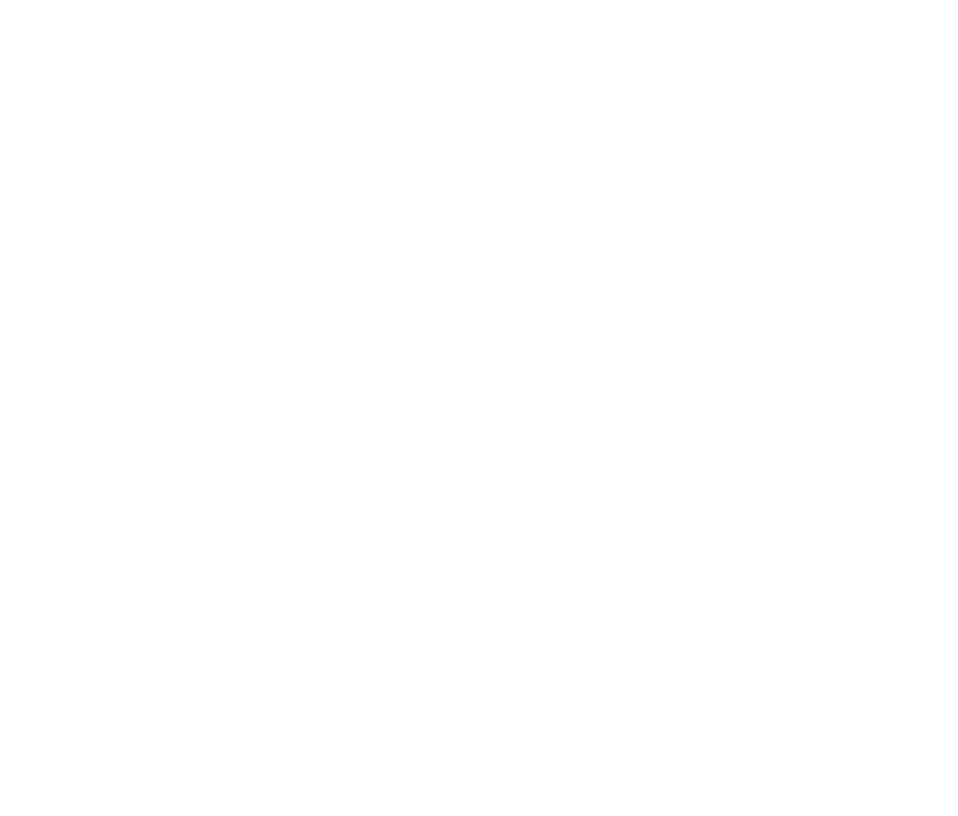
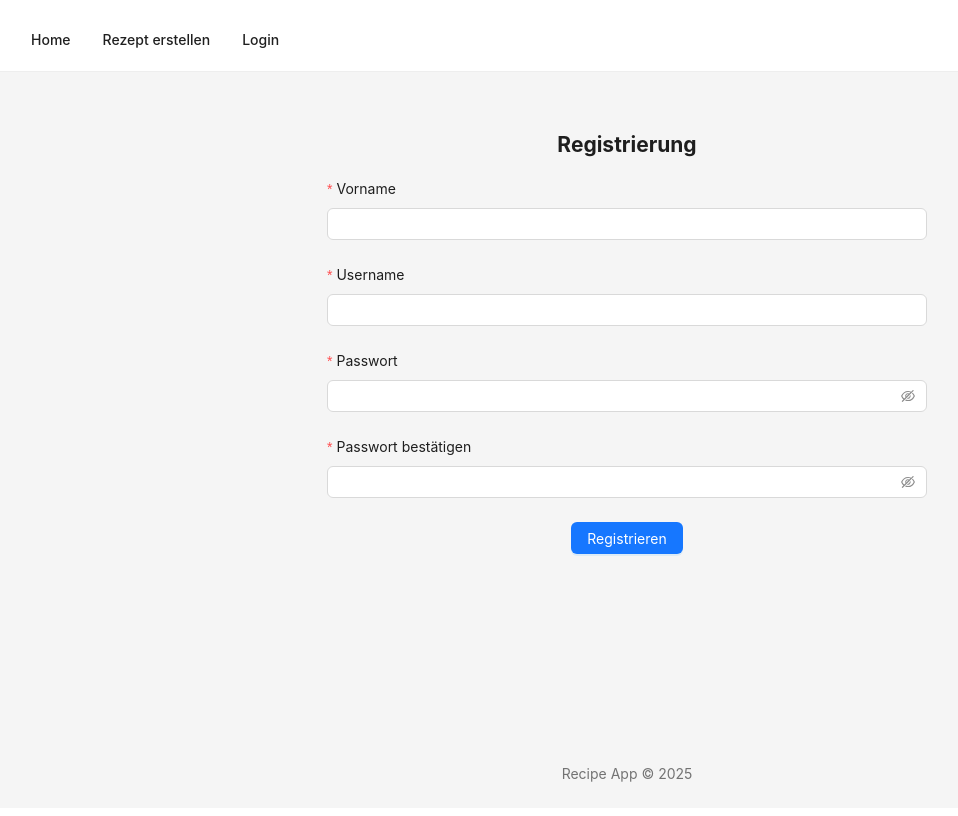
Before and after one commit to lisamsklv/WAP25-Project, a React (Vite) app: page /registration in a window 1280 px wide. Shown: the whole page, without its empty margins (13-971 px from the left). Built offline with nearby package versions, Linux system fonts and the light colour scheme.

Commit message:
working home, clicking recipe, logout(sus) edited register, nav
home is not auth anymore, u can click recipe card and it works. nav bar edited that search recipe & categories only shown in home. login also changes to logout but only with reload ! (idk why yet) but it works, edited routes format?

```diff
--- a/app.js
+++ b/app.js
@@ -65,7 +65,9 @@ try {
 
   app.use('/api/token', oauth.token({ requireClientAuthentication: { password: false, refresh_token: false } })); // use oauth token middleware
   app.use('/api/register', register); // handle user registration
-  app.use('/api', oauth.authenticate(), api); // use oauth authentication middleware on any resource that should be protected
+  //app.use('/api', oauth.authenticate(), api); // use oauth authentication middleware on any resource that should be protected
+app.use('/api', api);
+
 
 
 // ===========================================
--- a/src/App.jsx
+++ b/src/App.jsx
@@ -1,3 +1,5 @@
+// App.jsx
+import React, { useState, useEffect } from "react";
 import { Layout, Menu, Input, Dropdown, Space, Typography } from "antd";
 import { DownOutlined } from "@ant-design/icons";
 import { Link, useLocation } from "react-router-dom";
@@ -9,46 +11,38 @@ export default function App({ children }) {
   const { t } = useTranslation();
   const location = useLocation();
 
+  // simple auth state (replace with real token check later)
+  const [isLoggedIn, setIsLoggedIn] = useState(false);
+
+  useEffect(() => {
+    const token = localStorage.getItem("accessToken");
+    setIsLoggedIn(!!token);
+  }, []);
+
+  const handleLogout = () => {
+    localStorage.removeItem("accessToken");
+    setIsLoggedIn(false);
+  };
+
   const menuItems = [
     { key: "/", label: <Link to="/">{t("Home")}</Link> },
-    { key: "/createrecipe", label: <Link to="/createrecipe">{t("Create Recipe")}</Link> },
-    { key: "/login", label: <Link to="/login">{t("Login")}</Link> },
+    { key: "/createrecipe", label: <Link to="/createrecipe">{t("Rezept erstellen")}</Link> },
+    isLoggedIn
+      ? { key: "/logout", label: <span onClick={handleLogout}>{t("Logout")}</span> }
+      : { key: "/login", label: <Link to="/login">{t("Login")}</Link> },
   ];
 
   const categoryItems = [
-    {key:'1',
-      label:'Vegan'
-    },
-    {
-      key:'2',
-      label:'Vegetarisch'
-    },
-    {
-      key:'3',
-      label:'Fleisch'
-    },
-    {key:'4',
-      label:'Frühstück'
-    },
-    {
-      key:'5',
-      label:'Mittagessen'
-    },
-    {key:'6',
-      label:'Abendessen'
-    },
-    {key:'7',
-      label:'Dessert'
-    },
-    {key:'8',
-      label:'Snack'
-    },
-    {key:'9',
-      label:'Beilage'
-    },
-    {key:'10',
-      label:'Getränk'
-    },
+    { key: "1", label: "Vegan" },
+    { key: "2", label: "Vegetarisch" },
+    { key: "3", label: "Fleisch" },
+    { key: "4", label: "Frühstück" },
+    { key: "5", label: "Mittagessen" },
+    { key: "6", label: "Abendessen" },
+    { key: "7", label: "Dessert" },
+    { key: "8", label: "Snack" },
+    { key: "9", label: "Beilage" },
+    { key: "10", label: "Getränk" },
   ];
 
   return (
@@ -60,7 +54,6 @@ export default function App({ children }) {
           alignItems: "center",
           padding: "0 20px",
           borderBottom: "1px solid #eee",
-
         }}
       >
         <Menu
@@ -70,27 +63,34 @@ export default function App({ children }) {
           style={{ flex: 1, border: "none" }}
         />
 
+        {/* Only show search + categories on home page */}
+        {location.pathname === "/" && (
+          <>
             <Input.Search
-          placeholder="Search recipes"
+              placeholder="Rezepte suchen"
               onSearch={(value) => console.log("Search:", value)}
               style={{ width: 200 }}
               allowClear
             />
             <div style={{ marginLeft: 20 }}>
-          {/* remove text for mobile view/small viewports */}
               <Dropdown
-          menu={{ items:categoryItems, selectable: true, defaultSelectedKeys: ['1']}}>
+                menu={{ items: categoryItems, selectable: true, defaultSelectedKeys: ["1"] }}
+              >
                 <Typography.Link>
                   <Space>
-        Selectable
+                    {t("Kategorien")}
                     <DownOutlined />
                   </Space>
                 </Typography.Link>
               </Dropdown>
             </div>
+          </>
+        )}
       </Header>
 
-      <Content style={{ padding: "40px 20px", textAlign: "center" }}>{children}</Content>
+      <Content style={{ padding: "40px 20px", textAlign: "center" }}>
+        {children}
+      </Content>
 
       <Footer style={{ textAlign: "center", opacity: 0.6 }}>
         Recipe App © {new Date().getFullYear()}
--- a/src/components/RecipeCard.jsx
+++ b/src/components/RecipeCard.jsx
@@ -1,10 +1,12 @@
 import { useNavigate } from "react-router-dom";
 import { Card } from 'antd';
+import { Link } from "react-router-dom";
 
 export default function RecipeCard({ recipe }) {
   const navigate = useNavigate();
 
   return (
+    <Link to={`/recipe/${recipe._id}`} style={{ textDecoration: "none" }}>
     <Card
       hoverable
       style={{ width: 240, margin: 16, textAlign: 'left' }}
@@ -13,5 +15,6 @@ export default function RecipeCard({ recipe }) {
     >
       <Card.Meta description={recipe.description} />
     </Card>
+    </Link>
   );
 }
--- /dev/null
+++ b/src/components/RegistrationForm.jsx
@@ -0,0 +1,77 @@
+import React from 'react';
+import { Form, Input, Button, Checkbox, Space } from 'antd';
+
+export default function RegistrationForm({ onSubmit, initialValues }) {
+  const [form] = Form.useForm();
+
+  const onFinish = (values) => {
+    if (onSubmit) onSubmit(values);
+  };
+
+  const validatePasswords = (_, value) => {
+    const password = form.getFieldValue('password');
+    if (!value || password === value) {
+      return Promise.resolve();
+    }
+    return Promise.reject(new Error('Passwörter stimmen nicht überein'));
+  };
+
+  return (
+    <Form
+      form={form}
+      layout="vertical"
+      style={{ maxWidth: 600, margin: '0 auto' }}
+      onFinish={onFinish}
+      initialValues={initialValues}
+    >
+      {/* <Form.Item
+        label="Email"
+        name="email"
+        rules={[{ required: true, message: 'Bitte Email eingeben' }, { type: 'email', message: 'Bitte gültige Email eingeben' }]}
+      >
+        <Input />
+      </Form.Item> */}
+
+      <Form.Item
+        label="Vorname"
+        name="first_name"
+        rules={[{ required: true, message: 'Bitte Vorname eingeben' }]}
+      >
+        <Input />
+      </Form.Item>
+
+      <Form.Item
+        label="Username"
+        name="username"
+        rules={[{ required: true, message: 'Bitte Username eingeben' }]}
+      >
+        <Input />
+      </Form.Item>
+
+      <Form.Item
+        label="Passwort"
+        name="password"
+        rules={[{ required: true, message: 'Bitte Passwort eingeben' }, { min: 6, message: 'Passwort muss mindestens 6 Zeichen lang sein' }]}
+        hasFeedback
+      >
+        <Input.Password />
+      </Form.Item>
+
+      <Form.Item
+        label="Passwort bestätigen"
+        name="passwordConfirm"
+        dependencies={["password"]}
+        rules={[{ required: true, message: 'Bitte Passwort bestätigen' }, { validator: validatePasswords }]}
+        hasFeedback
+      >
+        <Input.Password />
+      </Form.Item>
+
+      <Form.Item>
+        <Space>
+          <Button type="primary" htmlType="submit">Registrieren</Button>
+        </Space>
+      </Form.Item>
+    </Form>
+  );
+}
--- a/src/main.jsx
+++ b/src/main.jsx
@@ -1,79 +1,60 @@
-import { StrictMode } from 'react'
-import { createRoot } from 'react-dom/client'
-import { createBrowserRouter } from 'react-router-dom'
-import { RouterProvider } from 'react-router-dom'
-
-import './index.css'
-import App from './App.jsx'
-import Home from './pages/Home.jsx'
-import CreateRecipe from './pages/CreateRecipe.jsx'
-import Login from './pages/LoginPage.jsx'
-import Registration from './pages/RegistrationPage.jsx'
-import RecipePage from './pages/RecipePage.jsx'
-import SavedRecipes from './pages/SavedRecipes.jsx'
-
-import i18n from 'i18next';
-import { initReactI18next } from 'react-i18next';
-
-import en from './en.json';
-import de from './de.json';
-
-import { cyan } from '@ant-design/colors';
+import { StrictMode } from "react";
+import { createRoot } from "react-dom/client";
+import { BrowserRouter, Routes, Route } from "react-router-dom";
+import React, { useState, useEffect } from "react";
 
 
-const router = createBrowserRouter([
-  {
-    path: "/",
-    element: <Home />
+import "./index.css";
+import App from "./App.jsx";
+import Home from "./pages/Home.jsx";
+import CreateRecipe from "./pages/CreateRecipe.jsx";
+import LoginPage from "./pages/LoginPage.jsx";
+import RecipePage from "./pages/RecipePage.jsx";
+import SavedRecipes from "./pages/SavedRecipes.jsx";
+import RegistrationPage from "./pages/RegistrationPage.jsx";
+
+import i18n from "i18next";
+import { initReactI18next } from "react-i18next";
+import en from "./en.json";
+import de from "./de.json";
+
+i18n.use(initReactI18next).init({
+  resources: {
+    en: { translation: en },
+    de: { translation: de },
   },
+  lng: "en",
+  fallbackLng: "en",
+  interpolation: { escapeValue: false },
+});
 
-  {
-    path: "/login",
-    element: <Login />
-  },
+function Main() {
+  // put auth state here so App + LoginPage can share it
+  const [isLoggedIn, setIsLoggedIn] = React.useState(
+    !!localStorage.getItem("accessToken")
+  );
 
-  {
-    path: "/registration",
-    element: <Registration />
-  },
+  return (
+    <BrowserRouter>
+      <App isLoggedIn={isLoggedIn} setIsLoggedIn={setIsLoggedIn}>
+        <Routes>
+          <Route path="/" element={<Home />} />
+          <Route
+            path="/login"
+            element={<LoginPage setIsLoggedIn={setIsLoggedIn} />}
+          />
+          <Route path="/registration" element={<RegistrationPage />} />
+          <Route path="/createrecipe" element={<CreateRecipe />} />
+          <Route path="/recipe/:id" element={<RecipePage />} />
+          <Route path="/savedrecipes" element={<SavedRecipes />} />
+        </Routes>
+      </App>
+    </BrowserRouter>
+  );
+}
 
-  {
-    path: "/createrecipe",
-    element: <CreateRecipe />
-  },
-
-  {
-    path: "/recipe",
-    element: <RecipePage />
-  },
-
-  {
-    path: "/savedrecipes",
-    element: <SavedRecipes />
-  },
-
-
-
-]);
-
-
-createRoot(document.getElementById('root')).render(
+createRoot(document.getElementById("root")).render(
   <StrictMode>
-    <RouterProvider router={router} />
-  </StrictMode>,
+    <Main />
+  </StrictMode>
 );
-
-i18n
-  .use(initReactI18next)
-  .init({
-    resources: {
-      en: { translation: en },
-      de: { translation: de },
-    },
-    lng: 'en',
-    fallbackLng: 'en',
-
-    interpolation: {
-      escapeValue: false,
-    },
-  });
--- a/src/pages/CreateRecipe.jsx
+++ b/src/pages/CreateRecipe.jsx
@@ -26,12 +26,12 @@ function CreateRecipe() {
 
 
   return (
-    <App>
+
       <div>
         <h2>Neues Rezept erstellen</h2>
         <RecipeForm onSubmit={handleSubmit} />
       </div>
-    </App>
+
   );
 }
 
--- a/src/pages/RegistrationPage.Jsx
+++ b/src/pages/RegistrationPage.Jsx
@@ -1,9 +1,33 @@
-
-
-
+import RecipeForm from "../components/RecipeForm.jsx";
+import App from "../App.jsx";
+import { message } from "antd";
+import RegistrationForm from "../components/RegistrationForm.jsx";
 
 export default function RegistrationPage() {
+    const handleSubmit = async (values) => {
 
+    console.log(values);
+    const response = await fetch("http://localhost:3000/api/register", {
+        method: "POST",
+        headers: {
+            "Content-Type": "application/json"
+        },
+        body: JSON.stringify(values)
+    });
+    const data = await response.json();
+    console.log(data);
+    if (!response.ok) {
+                message.error(data.error || "Registration failed.");
+                return;
+            }
+    message.success("Registration successful! You can now log in.");
+    }
+    return (
 
+      <div>
+        <h2>Registrierung</h2>
+        <RegistrationForm onSubmit={handleSubmit} />
+      </div>
 
+  );
 }
--- a/src/pages/SavedRecipes.jsx
+++ b/src/pages/SavedRecipes.jsx
@@ -21,7 +21,7 @@ const recipes = [
 
 export default function SavedRecipes() {
   return (
-    <App>
+    <div>
       <h1 >Deine gespeicherte Rezepte</h1>
       <p>Hier findest du alle Rezepte, die du gespeichert hast.</p>
 
@@ -31,6 +31,6 @@ export default function SavedRecipes() {
         <RecipeCard key={r.id} recipe={r} />
       ))}
       </div>
-    </App>
+    </div>
   );
 }
```
Also changed, not shown: src/pages/Home.jsx (+4 -8 lines), src/pages/LoginPage.jsx (+18 -22 lines), src/pages/RecipePage.jsx (+33 -31 lines). Lines whose indentation alone changed are shown as unchanged.
